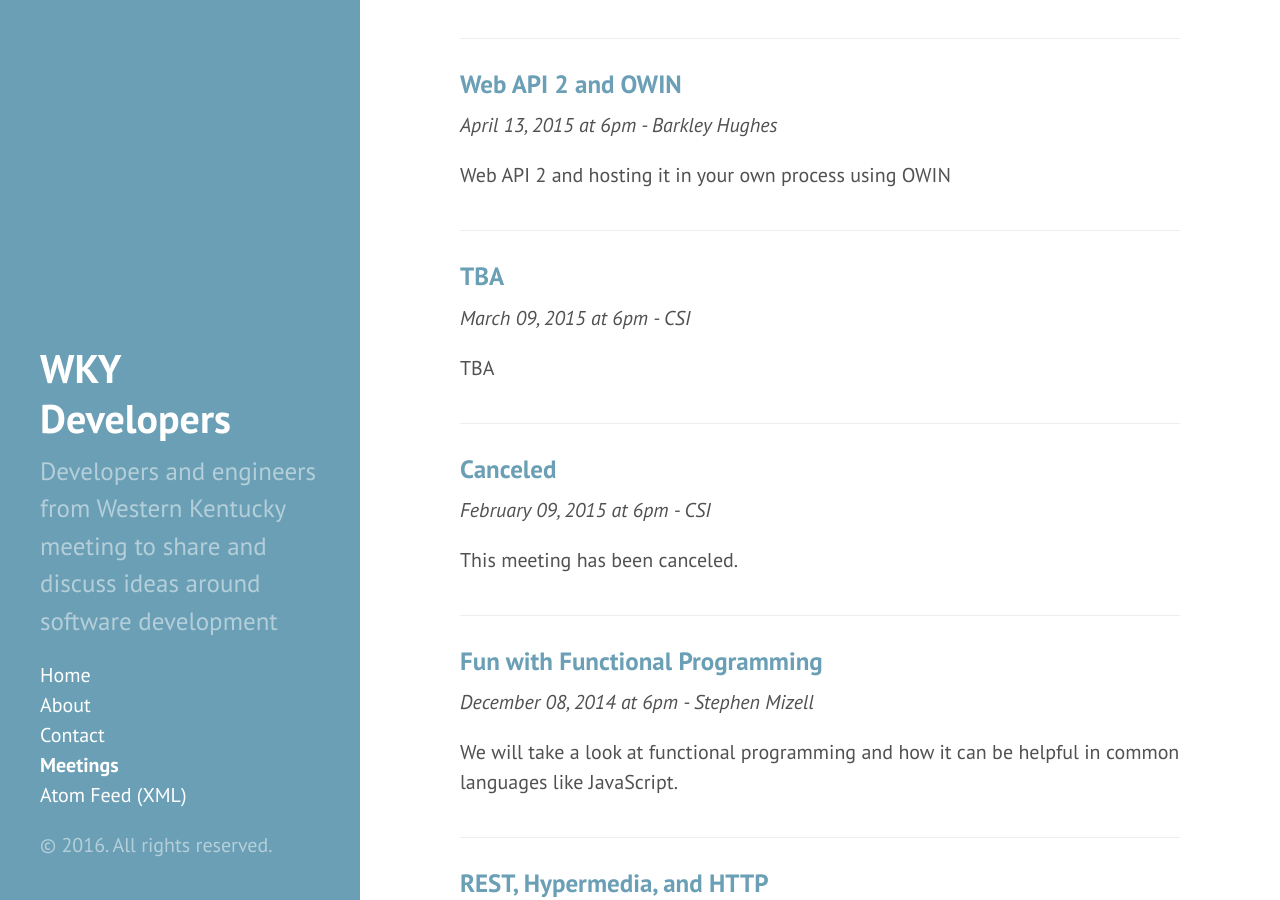
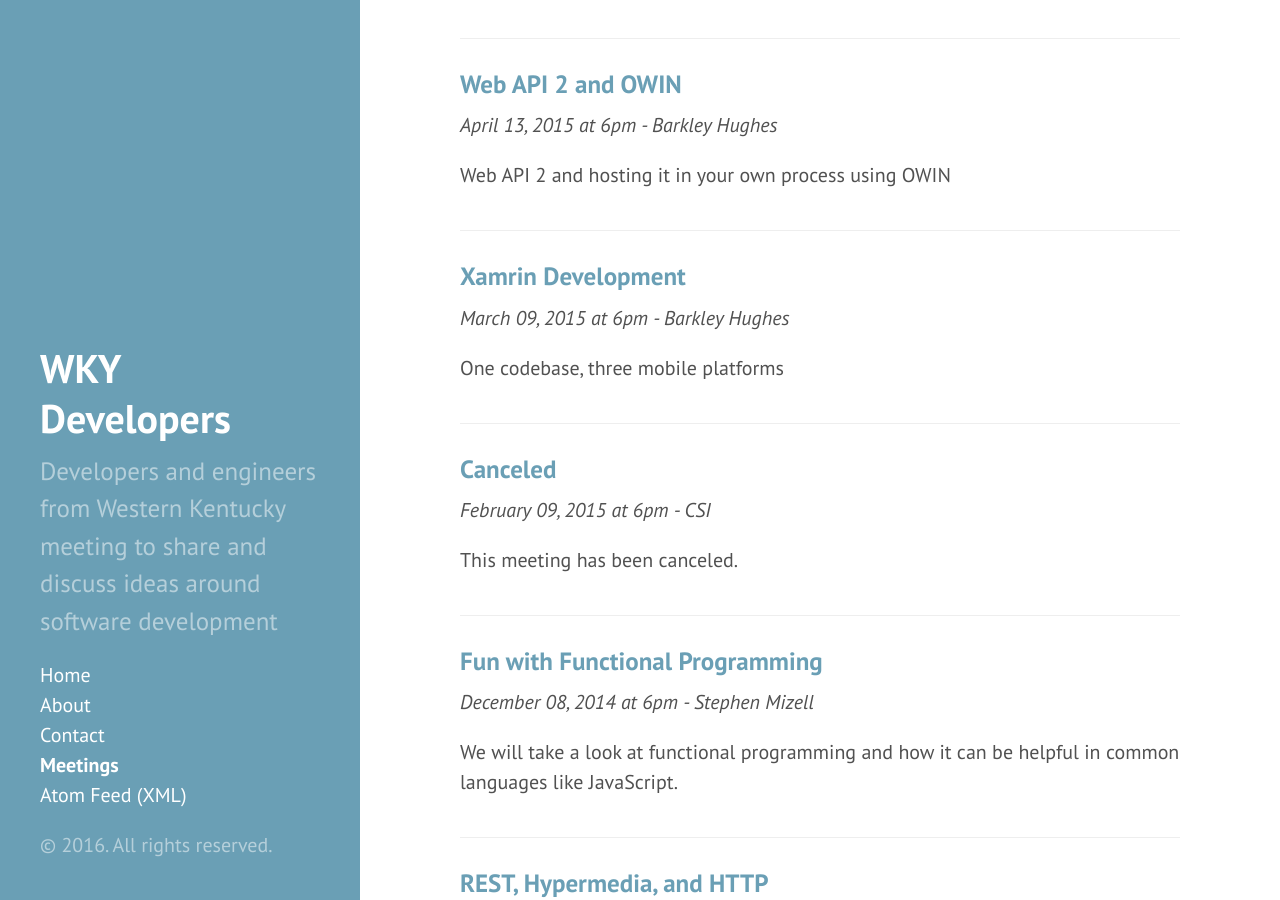
Before and after one commit to wkydev/wkydev.github.io, a Jekyll site: the page built from meetings.md, in a window 1280 px wide and 900 px high, scrolled down 1165 px. Built offline with Jekyll 4.4.1, drawn with Linux system fonts in a browser that asks for light colours; nearby versions of some CDN libraries; Markdown is read by kramdown in place of the engine named in the settings.

Commit message:
Update meetings.yml

```diff
--- a/_data/meetings.yml
+++ b/_data/meetings.yml
@@ -53,9 +53,9 @@
 - id: 6
   date: 2015-03-09 18:00:00 -0500
   time: '6pm'
-  speaker: CSI
-  topic: 'TBA'
-  topicSummary: "TBA"
+  speaker: Barkley Hughes
+  topic: 'Xamrin Development'
+  topicSummary: "One codebase, three mobile platforms"
   locations:
     - name: 'Murray State University, Business Building, IPTV Room 102'
       map_url: 'https://www.google.com/maps/place/Murray+State+University+College+of+Business/@36.611765,-88.324279,17z/data=!3m1!4b1!4m2!3m1!1s0x0:0x181ef7e2227a8ec4'
```
